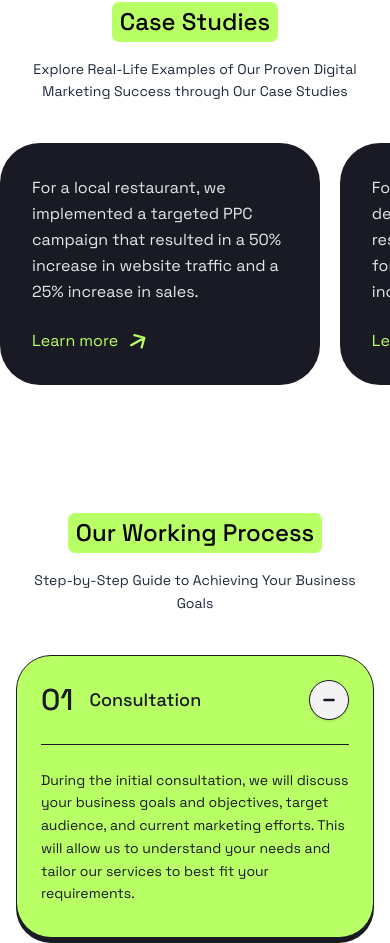
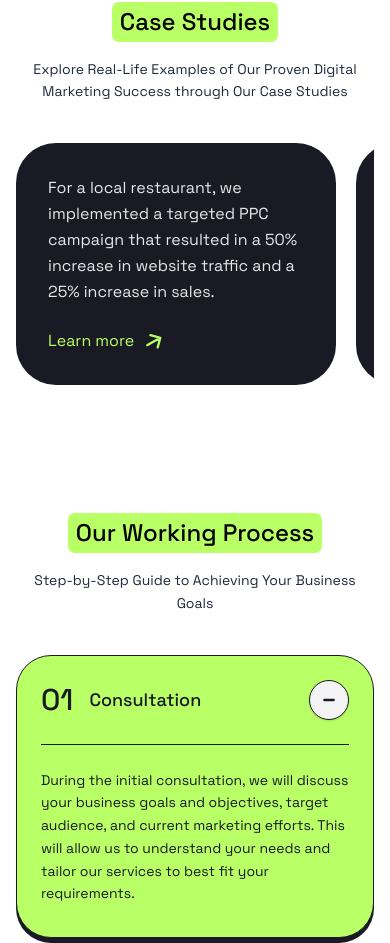
Before and after one commit to aliraza5490/positivus-landing-page, a Next.js app: page / in a window 390 px wide. Shown: the part 3690-4633 px from the top of the page. Built offline with nearby package versions, Linux system fonts and the light colour scheme.

Commit message:
refactor: remove redundant margin/padding classes and apply conditional left margin to mobile carousel cards

```diff
--- a/components/CaseStudies.tsx
+++ b/components/CaseStudies.tsx
@@ -68,11 +68,13 @@ export default function CaseStudies() {
       </div>
 
       {/* Mobile View: Horizontal scrollable carousel / cards */}
-      <div className="md:hidden -mx-4 px-6 sm:-mx-6 sm:px-8 flex gap-5 overflow-x-auto pb-4 snap-x snap-mandatory [&::-webkit-scrollbar]:hidden [-ms-overflow-style:none] [scrollbar-width:none]">
-        {caseStudiesData.map((item) => (
+      <div className="md:hidden flex gap-5 overflow-x-auto pb-4 snap-x snap-mandatory [&::-webkit-scrollbar]:hidden [-ms-overflow-style:none] [scrollbar-width:none]">
+        {caseStudiesData.map((item, index) => (
           <div
             key={`mobile-${item.id}`}
-            className="bg-[#191A23] text-white rounded-[40px] p-8 sm:p-10 w-[82vw] max-w-[360px] snap-start flex flex-col justify-between gap-6 shrink-0"
+            className={`bg-[#191A23] text-white rounded-[40px] p-8 sm:p-10 w-[82vw] max-w-[360px] snap-start flex flex-col justify-between gap-6 shrink-0 ${
+              index === 0 ? "ml-0" : ""
+            }`}
           >
             <p className="text-base leading-relaxed text-gray-200">{item.text}</p>
             <Link
```
